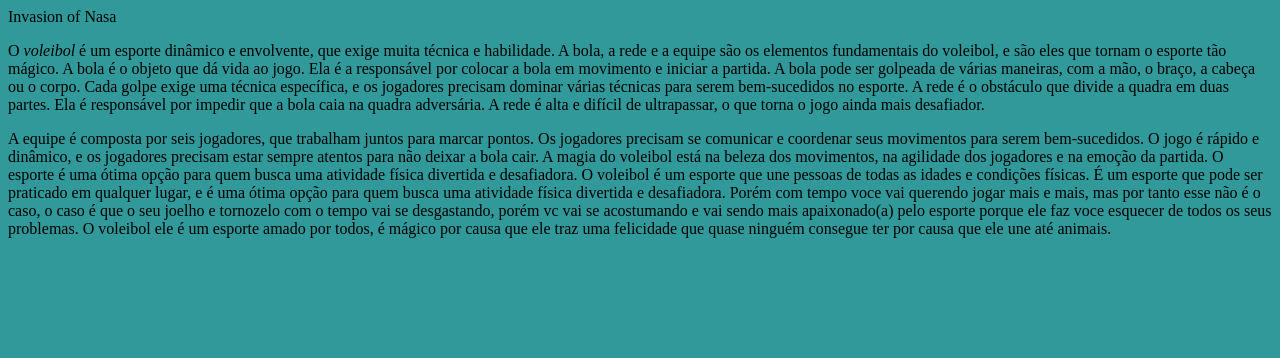
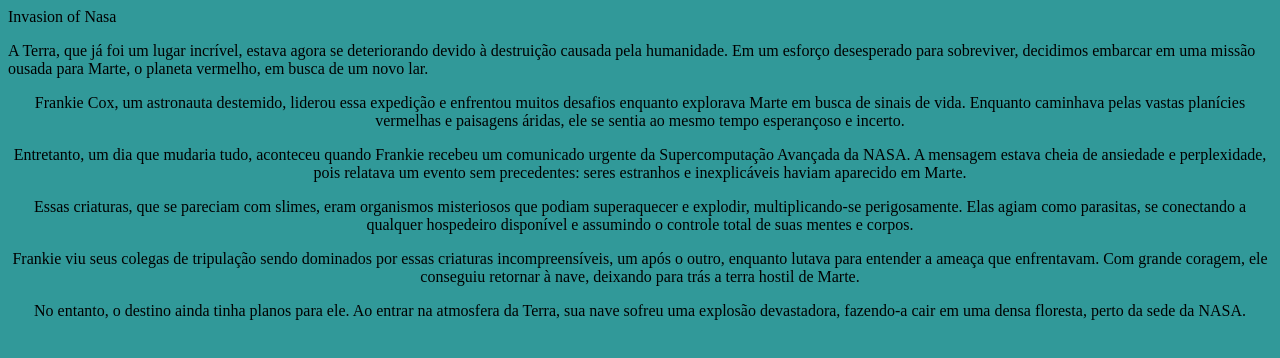
Before and after one commit to Ohlira/Invasion-of-Nasa, a plain HTML site: page index.html in a window 1280 px wide. Drawn offline with Linux system fonts and the light colour scheme.

```diff
--- a/index.html
+++ b/index.html
@@ -9,14 +9,23 @@
 <body>
 </h1>Invasion of Nasa</h1>
 
-</p>O <em>voleibol</em> é um esporte dinâmico e envolvente, que exige muita técnica e habilidade. A bola, a rede e a equipe são os elementos fundamentais do voleibol, e são eles que tornam o esporte tão mágico.
-A bola é o objeto que dá vida ao jogo. Ela é a responsável por colocar a bola em movimento e iniciar a partida. A bola pode ser golpeada de várias maneiras, com a mão, o braço, a cabeça ou o corpo. Cada golpe exige uma técnica específica, e os jogadores precisam dominar várias técnicas para serem bem-sucedidos no esporte.
-A rede é o obstáculo que divide a quadra em duas partes. Ela é responsável por impedir que a bola caia na quadra adversária. A rede é alta e difícil de ultrapassar, o que torna o jogo ainda mais desafiador.</p>
+</p>A Terra, que já foi um lugar incrível, estava agora se deteriorando devido à destruição causada pela humanidade.
+Em um esforço desesperado para sobreviver, decidimos embarcar em uma missão ousada para Marte, o planeta vermelho, em busca de um novo lar. </p>
 
-</p>A equipe é composta por seis jogadores, que trabalham juntos para marcar pontos. Os jogadores precisam se comunicar e coordenar seus movimentos para serem bem-sucedidos. O jogo é rápido e dinâmico, e os jogadores precisam estar sempre atentos para não deixar a bola cair.
-A magia do voleibol está na beleza dos movimentos, na agilidade dos jogadores e na emoção da partida. O esporte é uma ótima opção para quem busca uma atividade física divertida e desafiadora.
-O voleibol é um esporte que une pessoas de todas as idades e condições físicas. É um esporte que pode ser praticado em qualquer lugar, e é uma ótima opção para quem busca uma atividade física divertida e desafiadora.
-Porém com tempo voce vai querendo jogar mais e mais, mas por tanto esse não é o caso, o caso é que o seu joelho e tornozelo com o tempo vai se desgastando, porém vc vai se acostumando e vai sendo mais apaixonado(a) pelo esporte porque ele faz voce esquecer de todos os seus problemas.
-O voleibol ele é um esporte amado por todos, é </strong>mágico</strong> por causa que ele traz uma felicidade que quase ninguém consegue ter por causa que ele une até animais.</p>
+<p> Frankie Cox, um astronauta destemido, liderou essa expedição e enfrentou muitos desafios enquanto explorava Marte em busca de sinais de vida.
+Enquanto caminhava pelas vastas planícies vermelhas e paisagens áridas, ele se sentia ao mesmo tempo esperançoso e incerto.</p>
+
+<p>Entretanto, um dia que mudaria tudo, aconteceu quando Frankie recebeu um comunicado urgente da Supercomputação Avançada da NASA.
+    A mensagem estava cheia de ansiedade e perplexidade, pois relatava um evento sem precedentes: seres estranhos e inexplicáveis haviam aparecido em Marte.
+</p>
+
+<p>Essas criaturas, que se pareciam com slimes, eram organismos misteriosos que podiam superaquecer e explodir, multiplicando-se perigosamente.
+Elas agiam como parasitas, se conectando a qualquer hospedeiro disponível e assumindo o controle total de suas mentes e corpos.</p>
+
+<p>Frankie viu seus colegas de tripulação sendo dominados por essas criaturas incompreensíveis, um após o outro, enquanto lutava para entender a ameaça que enfrentavam.
+Com grande coragem, ele conseguiu retornar à nave, deixando para trás a terra hostil de Marte.</p>
+
+<p>No entanto, o destino ainda tinha planos para ele.
+Ao entrar na atmosfera da Terra, sua nave sofreu uma explosão devastadora, fazendo-a cair em uma densa floresta, perto da sede da NASA.</p>
 </body>
 </html>
```
